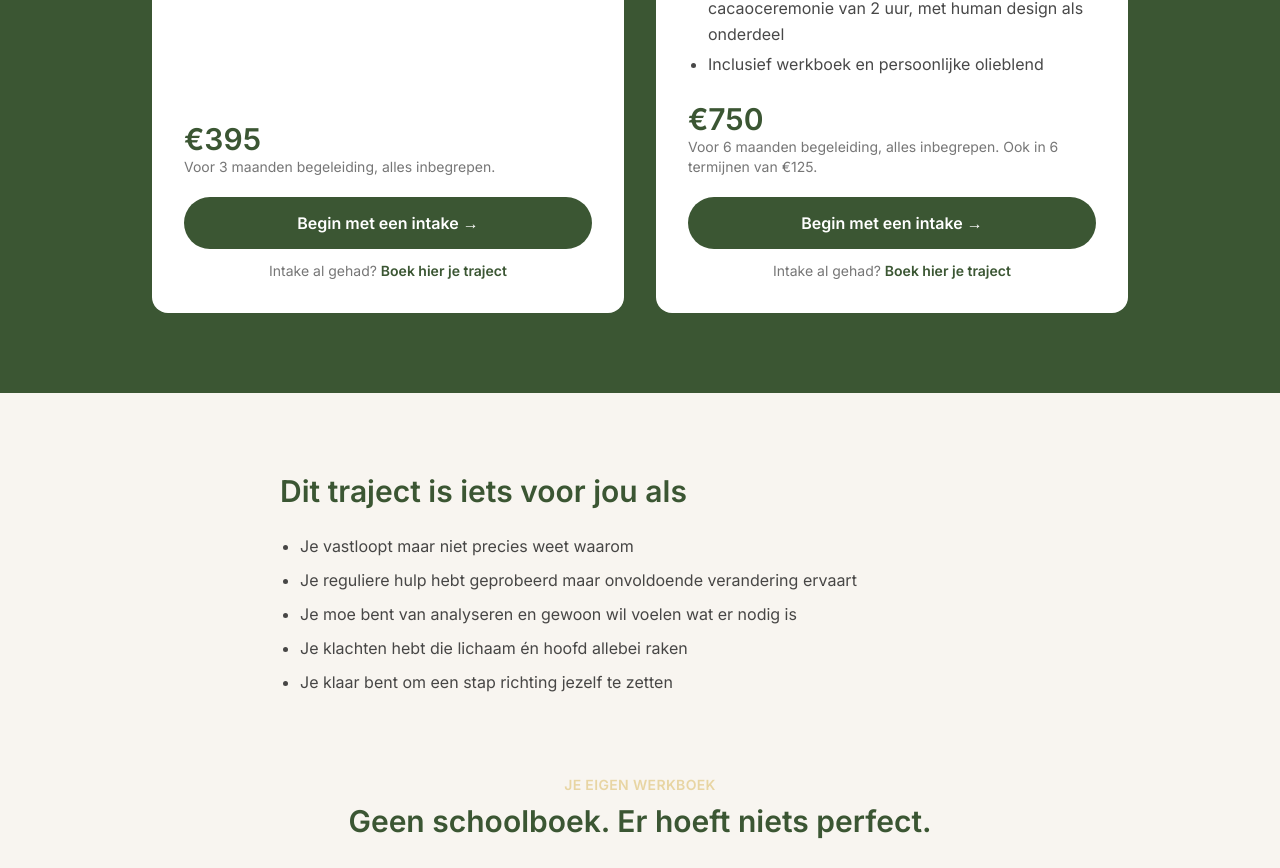
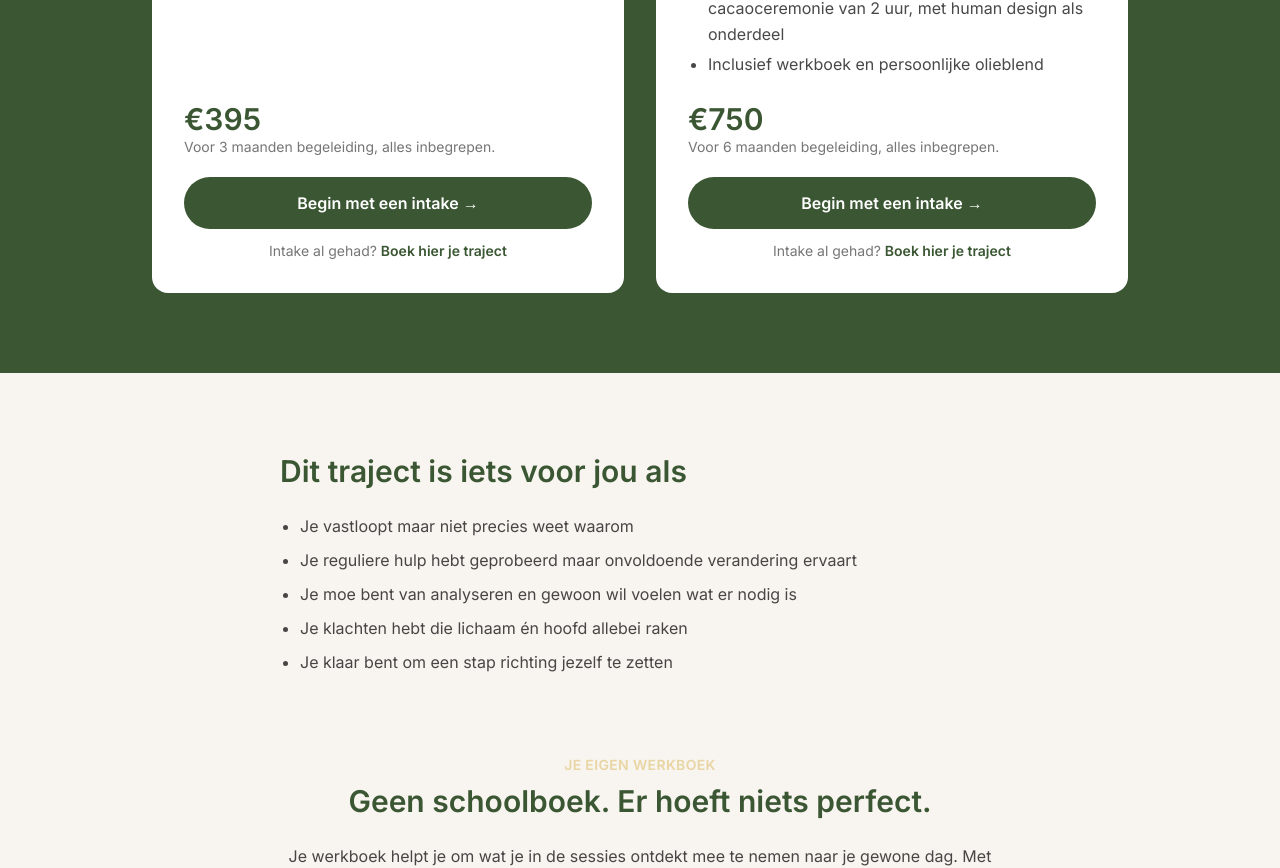
Before and after one commit to praktijkconfident/website, a Next.js app: page / in a window 1280 px wide. Shown: the part 4518-5386 px from the top of the page. Built offline with nearby package versions, Linux system fonts and the light colour scheme.

Commit message:
Haal termijnen weg tot die in Kennis Shop zijn ingesteld
Co-Authored-By: Claude Opus 5.5 <noreply@anthropic.com>
Claude-Session: https://claude.ai/code/session_01EYEp4cEzsmc9bAU9fwTP8T

```diff
--- a/app/page.tsx
+++ b/app/page.tsx
@@ -117,7 +117,7 @@ const trajecten = [
       'Inclusief werkboek en persoonlijke olieblend',
     ],
     prijs: '€750',
-    prijsUitleg: 'Voor 6 maanden begeleiding, alles inbegrepen. Ook in 6 termijnen van €125.',
+    prijsUitleg: 'Voor 6 maanden begeleiding, alles inbegrepen.',
     shop: 'https://praktijkconfident.kennis.shop/pay/verdiepend-traject-rust-ruimte-vertrouwen',
   },
 ];
```
